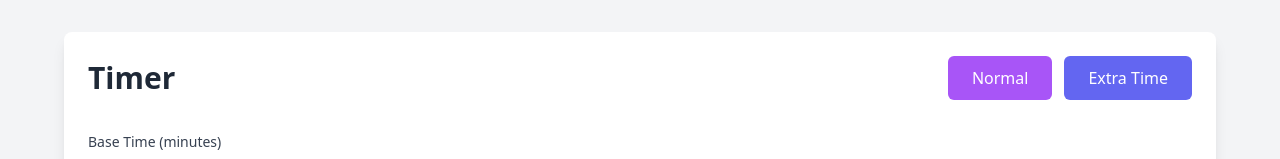
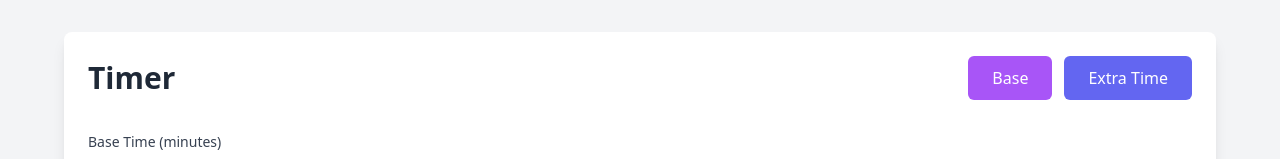
Before and after one commit to AadiKuchlous/timer-project, a React (Vite) app: page / in a window 1280 px wide. Shown: the top 159 px of the page. Built offline with nearby package versions, Linux system fonts and the light colour scheme.

Commit message:
renamed normal to base

```diff
--- a/src/App.tsx
+++ b/src/App.tsx
@@ -166,7 +166,7 @@ function App() {
                 disabled={isRunning}
                 className="px-6 py-2.5 bg-purple-500 text-white rounded-md hover:bg-purple-600 disabled:opacity-50 font-medium"
               >
-                Normal
+                Base
               </button>
               <button
                 onClick={() => setPresetMode('multiple')}
```
